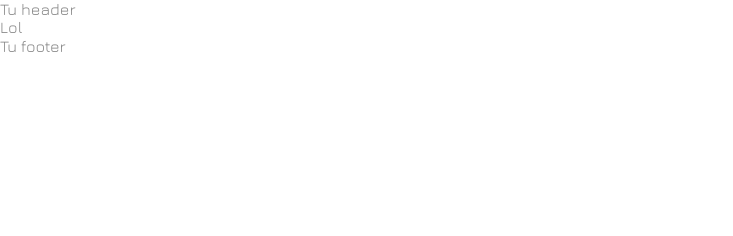
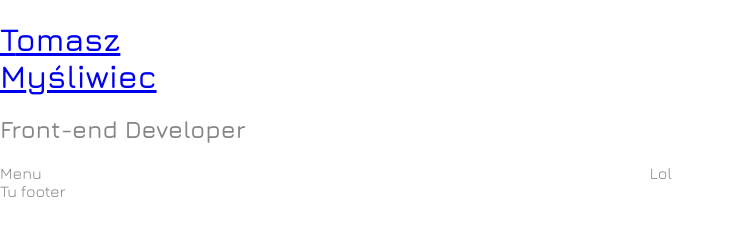
Before and after one commit to tomekmy/mysliwiec.pro-Gatsby.js, a Gatsby site: page / in a window 1280 px wide. Shown: the whole page, without its empty margins (0-733 px from the left). Built offline with nearby package versions, Linux system fonts and the light colour scheme; Gatsby itself is replaced by a stand-in of ours.

Commit message:
Add basic layout

```diff
--- a/src/components/layout/layout.js
+++ b/src/components/layout/layout.js
@@ -24,15 +24,25 @@ const Layout = ({ children }) => {
   `);
 
   return (
-    <>
-      Tu header
-      <div>
-        <main>{children}</main>
-        <footer>
-          Tu footer
-        </footer>
-      </div>
-    </>
+    <div className="content">
+      <header className="header">
+        <h1>
+          <a className="header__link"
+            href="/main"
+            title="Start"
+          >
+            <span className="header__link--distinction">T</span>omasz<br />
+            <span class="header__link--distinction">M</span>yśliwiec
+          </a>
+        </h1>
+        <h2>Front-end Developer</h2>
+      </header>
+      <nav className="menu">Menu</nav>
+      <main className="main">{children}</main>
+      <footer className="footer">
+        Tu footer
+      </footer>
+    </div>
   );
 };
 
--- a/src/style/main.scss
+++ b/src/style/main.scss
@@ -3,8 +3,7 @@
 @import '_classes';
 @import url('https://fonts.googleapis.com/css?family=Jura:400,300,500,600&subset=latin,latin-ext');
 
-html, body, #root {
-  position: relative;
+html, body {
   min-width: 360px;
   height: 100%;
   color: $primary-font-color;
@@ -13,3 +12,27 @@ html, body, #root {
   -webkit-font-smoothing: antialiased;
   -moz-osx-font-smoothing: grayscale;
 }
+
+.content {
+  display: grid;
+  grid-template-areas:
+    "header header"
+    "menu main"
+    "footer footer";
+}
+
+.header {
+  grid-area: header;
+}
+
+.menu {
+  grid-area: menu;
+}
+
+.main {
+  grid-area: main;
+}
+
+.footer {
+  grid-area: footer;
+}
```
